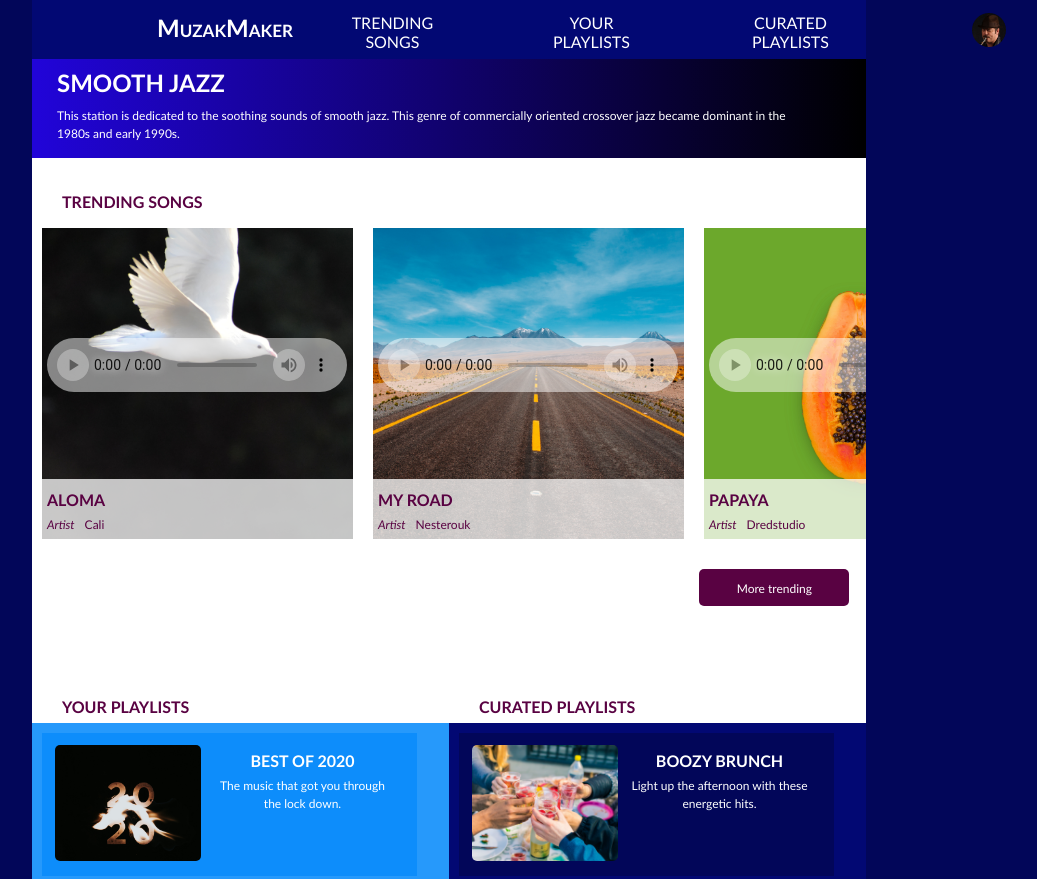
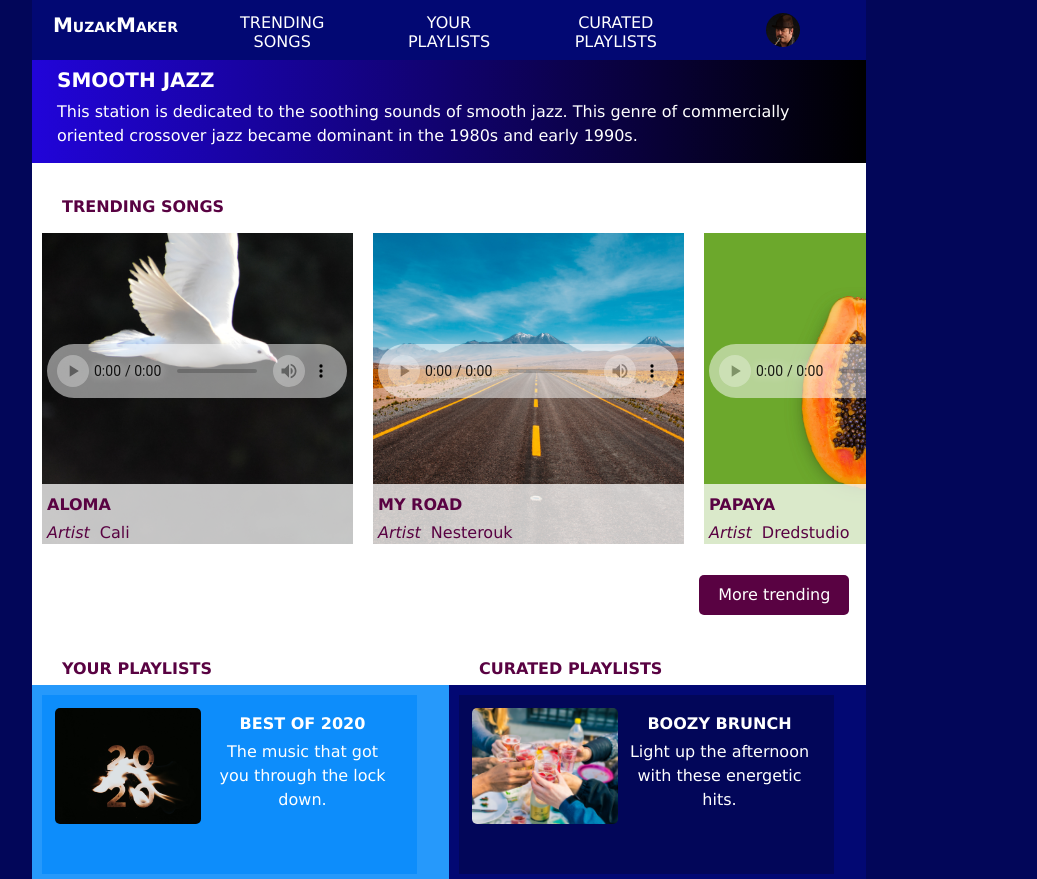
Before and after one commit to tichihar/streamingmedia, a plain HTML site: page index.html in a window 1280 px wide. Shown: the top 879 px of the page, without its empty margins (191-1228 px from the left). Drawn offline with Linux system fonts and the light colour scheme.

Commit message:
Finalized index and css files

```diff
--- a/style.css
+++ b/style.css
@@ -1,11 +1,12 @@
 /* Text Style */
 
 html {
-    font-family: Optima, sans-serif;
+    font-family: Verdana, Geneva, Tahoma, sans-serif;
+    ;
     color: #ffffff;
 }
 h1, nav li:first-child{
-    font-size: 1.5em;
+    font-size: 1.25em;
 }
 h2, h3 {
     font-size: 1em;
@@ -17,6 +18,10 @@ h1, h2, h3 {
     line-height: 2em;
 }
 p, dt, dd, #links a{
+    font-size: 1em;
+    line-height: 1.5em;
+}
+small {
     font-size: .75em;
     line-height: 1.5em;
 }
@@ -150,7 +155,7 @@ h2 {
     margin-bottom: 0;
 }
 #links {
-    margin:2% 0 5% 10%;
+    margin:2% 0 7% 10%;
     width:150px;
     padding-top:8px;
     padding-bottom:8px;
@@ -273,7 +278,7 @@ footer {
 
 @media screen and (min-width:834px) {
     body {
-        width:834px;
+        width: 834px;
         margin: 0 auto;
     }
     ul {
@@ -286,59 +291,58 @@ footer {
     label span, input {
         display: none;
     }
-    li {
-        padding-right:30px;
+    nav ul {
+        width: 834px;
     }
     nav li:first-child {
-        position:unset;
+        position: unset;
+        margin-left: 0px;
     }
-
     main{
-        display:grid;
+        display: grid;
         grid-template-columns: 1fr 1fr;
     }
-
+    #trending_box {
+        grid-column: 1/3;
+        margin-bottom: 0;
+    }
+    #trending {
+        width: 834px;
+    }
+    #playlists_box, #curated_box {
+        margin-top: 0;
+    }
     #playlists, #curated {
         width: 417px;
-        grid-template-columns:1fr;
-        height:515px;
+        grid-template-columns: 1fr;
+        height: 515px;
         overflow-y: auto;
         overflow-x: hidden;
     }
-
     #playlists section, #curated section{
-        display:grid;
+        display: grid;
         grid-template-areas:
         "image name"
         "image script";
         width: 350px;
-        margin-right:10px;
-        padding:3%;
+        margin-right: 10px;
+        padding: 3%;
     }
+    #playlists section img, #curated section img {
+        grid-area: image;
+    }
+    #playlists section h3, #curated section h3 {
+        grid-area: name;
 
+    }
     #playlists section p, #curated section p {
         grid-area: script;
     }
-
-    #playlists section img, #curated section img {
-        grid-area: image;
-    }
-
-    #playlists section h4, #curated section h4 {
-        grid-area: name;
-        bottom: 10px;
-    }
-
-    #trending_box {
-        grid-column:1/3;
-    }
-
-    #trending {
-        width: 834px;
-    }
-
     #links {
-        float:right;
+        float: right;
         margin-right: 2%;
     }
+    #trending_box #links {
+        margin-bottom: 3%;
+    }
 }
```
